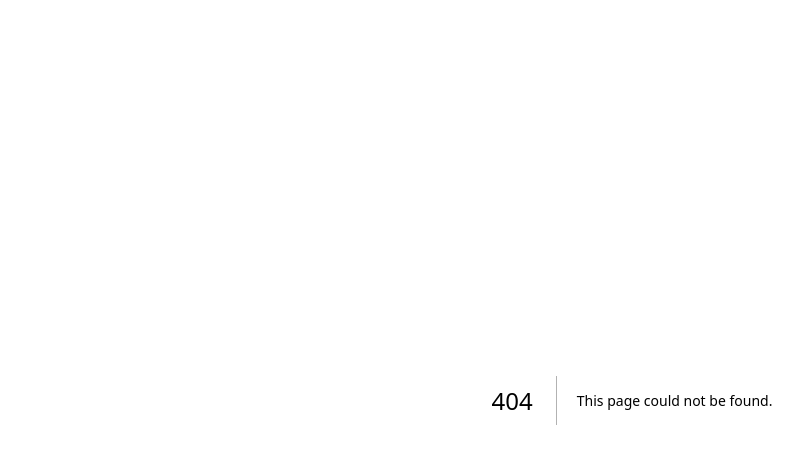
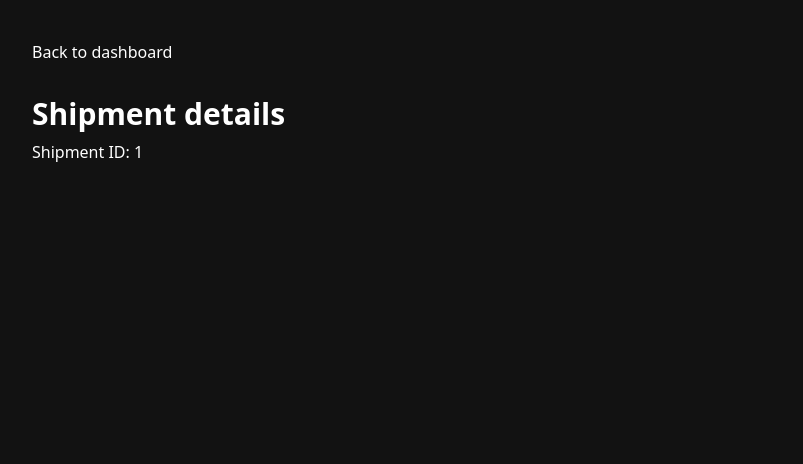
Before and after one commit to Adesorotosin/trust-pilot, a Next.js app: page /dashboard/shipments/1 in a window 1280 px wide. Before the commit this address had no page. Shown: the top 464 px of the page, without its empty margins (8-811 px from the left). Built offline with nearby package versions, Linux system fonts and the light colour scheme.

Commit message:
Add shipment details route

```diff
--- /dev/null
+++ b/src/app/dashboard/shipments/[id]/page.tsx
@@ -0,0 +1,15 @@
+"use client";
+
+import Link from "next/link";
+import { useParams } from "next/navigation";
+
+export default function ShipmentDetailsPage() {
+  const params = useParams<{ id: string }>();
+  return (
+    <main className="min-h-screen p-10">
+      <Link href="/dashboard">Back to dashboard</Link>
+      <h1 className="mt-8 text-3xl font-semibold">Shipment details</h1>
+      <p className="mt-2">Shipment ID: {params?.id}</p>
+    </main>
+  );
+}
```
